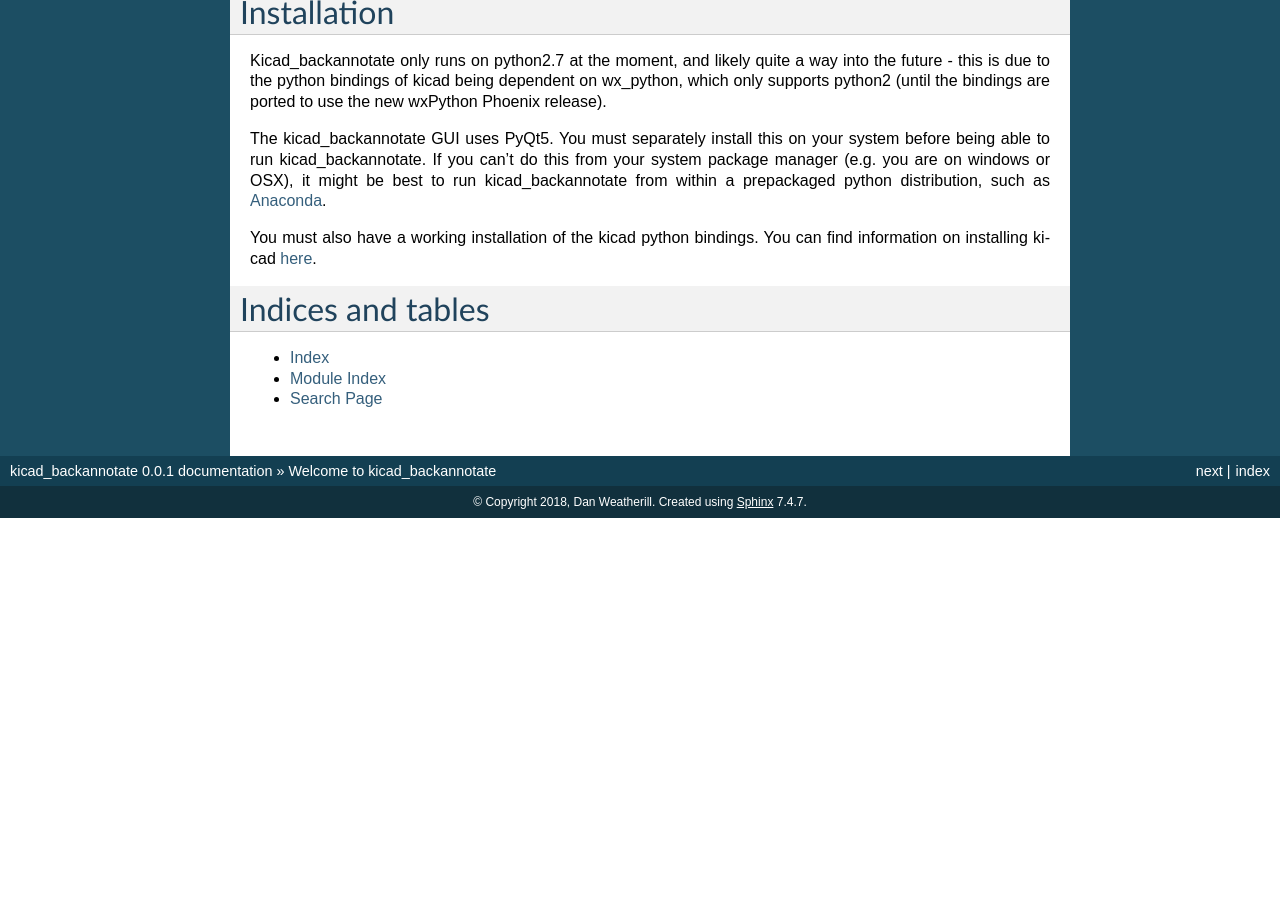
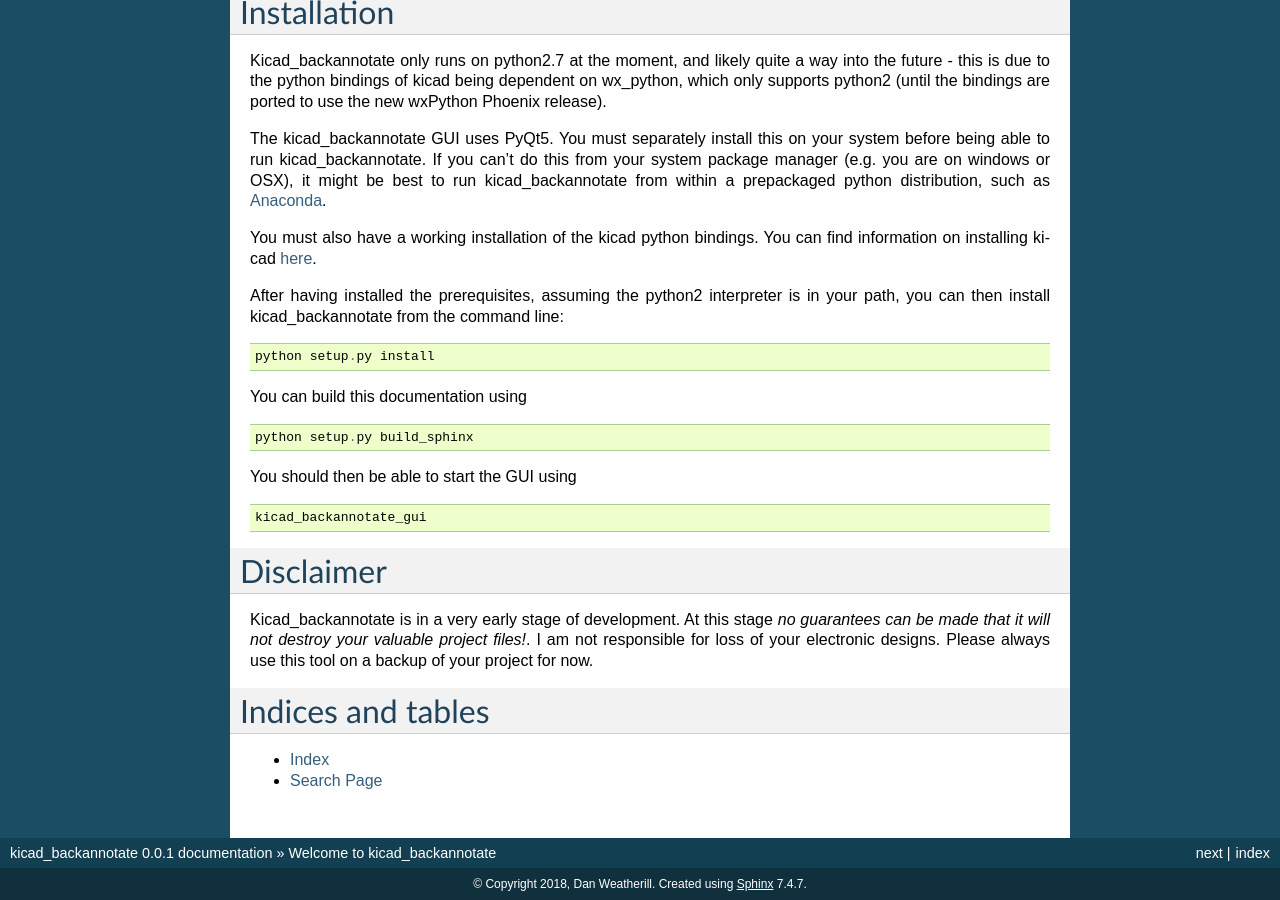
Before and after one commit to weatherhead99/kicad_backannotate, a Sphinx documentation site: the page built from kicad_backannotate/doc/source/index.rst, in a window 1280 px wide and 900 px high, scrolled down 693 px. Built offline with Sphinx 7.4.7, drawn with Linux system fonts in a browser that asks for light colours; before the commit the page ends 1211 px from its top, so only the background shows below that.

Commit message:
update docs

```diff
--- a/kicad_backannotate/doc/source/index.rst
+++ b/kicad_backannotate/doc/source/index.rst
@@ -43,14 +50,37 @@ The kicad_backannotate GUI uses PyQt5. You must separately install this on your
 
 You must also have a working installation of the kicad python bindings. You can find information on installing kicad here_.
 
+After having installed the prerequisites, assuming the python2 interpreter is in your path, you can then install kicad_backannotate from the command line:
 
+.. code::
+
+   python setup.py install
+
+You can build this documentation using
+
+.. code::
+
+   python setup.py build_sphinx
+
+You should then be able to start the GUI using
+
+.. code::
+
+   kicad_backannotate_gui
+
+
+.. index:: Disclaimer
+
+Disclaimer
+==========
+
+Kicad_backannotate is in a very early stage of development. At this stage *no guarantees can be made that it will not destroy your valuable project files!*. I am not responsible for loss of your electronic designs. Please always use this tool on a backup of your project for now.
 
 
 Indices and tables
 ==================
 
 * :ref:`genindex`
-* :ref:`modindex`
 * :ref:`search`
 
 
```
Also changed, not shown: other parts of kicad_backannotate/doc/source/index.rst (+7 -0 lines).
